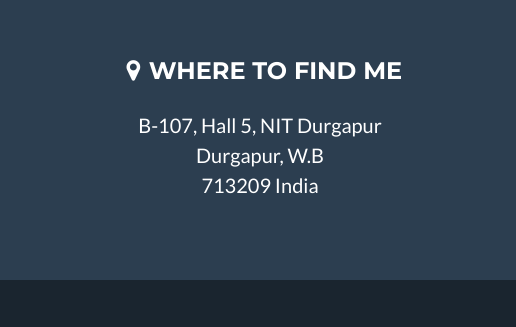
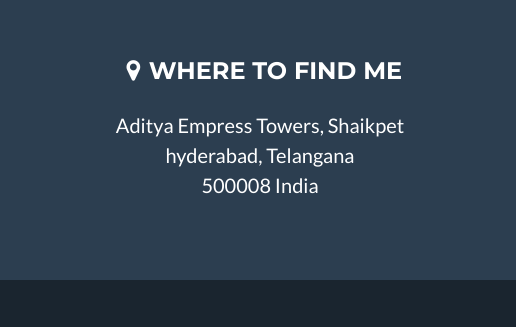
Before and after one commit to pkaushal-bharat/pkaushal-bharat.github.io, a plain HTML site: page index.html in a window 1280 px wide. Shown: the part 2066-2393 px from the top of the page, 0-516 px from the left. Drawn offline with Linux system fonts and the light colour scheme.

Commit message:
Updates address

```diff
--- a/index.html
+++ b/index.html
@@ -141,9 +141,9 @@
           <div class="col-md-4 mb-5 mb-lg-0">
             <h4 class="text-uppercase mb-4"><i class="fa fa-fw fa-map-marker"></i>Where to find me</h4>
             <p class="lead mb-0">
-              B-107, Hall 5, NIT Durgapur
-              <br>Durgapur, W.B
-              <br>713209 India
+              Aditya Empress Towers, Shaikpet
+              <br>hyderabad, Telangana
+              <br>500008 India
             </p>
 
           </div>
```
